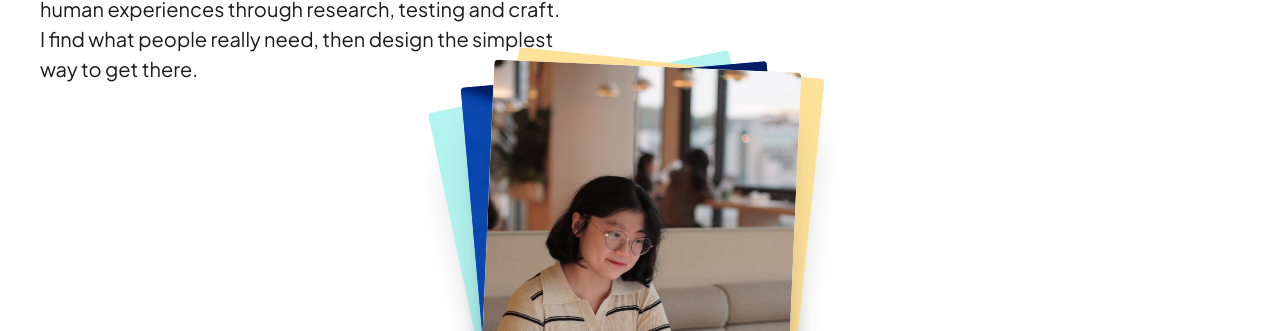
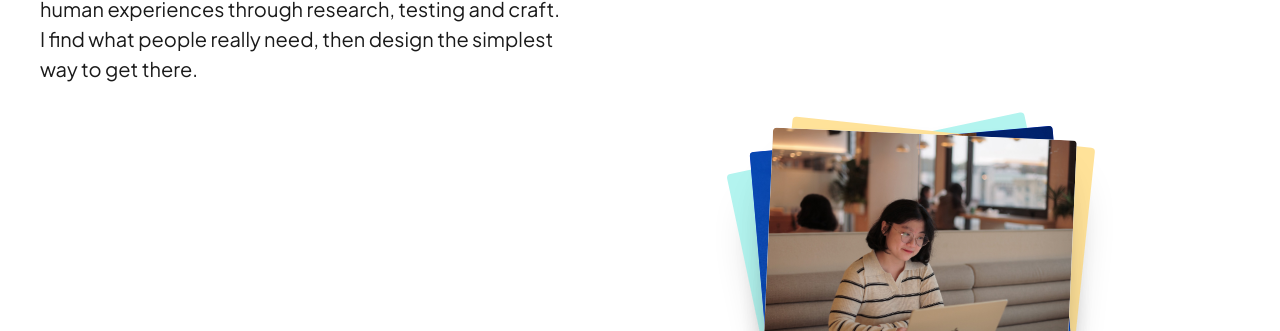
Before and after one commit to tjrud8088-creator/portfolio, a plain HTML site: page index.html in a window 1280 px wide. Shown: the part 64-395 px from the top of the page. Drawn offline with Linux system fonts and the light colour scheme.

Commit message:
Add files via upload

```diff
--- a/css/site.css
+++ b/css/site.css
@@ -576,7 +576,7 @@ a.plist__row:hover .plist__arrow, a.plist__row:focus-visible .plist__arrow { tra
 
 /* ---------- Home hero 2: intro + nav on top, photo on a tight pile, giant title behind ---------- */
 .home-hero2 {
-  --size: 16.8vw; position: relative; min-height: max(880px, 100svh); overflow: hidden; padding: 28px var(--page-pad) 0;
+  --size: min(16.8vw, 24vh); position: relative; min-height: max(820px, 100svh); overflow: hidden; padding: 28px var(--page-pad) 0;
 }
 .hero2__top { position: relative; z-index: 5; display: flex; justify-content: space-between; align-items: flex-start; gap: 2rem; }
 .hero2__nav { display: flex; gap: clamp(1.25rem, 4vw, 4rem); font-size: 0.8125rem; font-weight: 700; letter-spacing: 0.03em; text-transform: uppercase; padding-top: 0.35rem; }
@@ -592,8 +592,8 @@ a.plist__row:hover .plist__arrow, a.plist__row:focus-visible .plist__arrow { tra
 .hero2__title .role { font-size: clamp(1rem, 0.7rem + 1.5vw, 2.25rem); font-weight: 600; letter-spacing: -0.02em; line-height: 1.1; margin-bottom: 0.9em; }
 .hero2__copy { display: none; }
 .pile {
-  --mx: 0; --my: 0; --w: clamp(190px, 24vw, 360px);
-  position: absolute; z-index: 3; left: 50%; bottom: calc(var(--size) * 1.7); width: var(--w); aspect-ratio: 4 / 5; margin-left: calc(var(--w) / -2);
+  --mx: 0; --my: 0; --w: clamp(220px, min(26vw, 38vh), 520px);
+  position: absolute; z-index: 3; left: 60%; bottom: calc(var(--size) * 2.05); width: var(--w); aspect-ratio: 4 / 3; margin-left: 0;
 }
 .pcard {
   --tx: 0%; --ty: 0%; --rot: 0deg; position: absolute; inset: 0; display: block; border-radius: 4px; background: var(--c, #ededed); overflow: hidden;
@@ -605,7 +605,7 @@ a.plist__row:hover .plist__arrow, a.plist__row:focus-visible .plist__arrow { tra
 .pcard--b2 { --tx: 4%; --ty: -1%; --rot: 6deg; }
 .pcard--b3 { --tx: -7%; --ty: 3%; --rot: -12deg; }
 .pcard--top { --rot: 2.5deg; border-radius: 4px; }
-.pcard--top img { width: 100%; height: 100%; object-fit: cover; object-position: 56% 50%; display: block; }
+.pcard--top img { width: 100%; height: 100%; object-fit: cover; object-position: 70% 50%; display: block; }
 .pile:hover .pcard--top { scale: 1.015; }
 .pile.pre .pcard { opacity: 0; transform: translateY(90px) rotate(0deg); }
 .pile.intro .pcard { transition-delay: calc(var(--i) * 90ms + 80ms); }
@@ -613,7 +613,7 @@ a.plist__row:hover .plist__arrow, a.plist__row:focus-visible .plist__arrow { tra
 @media (max-width: 720px) {
   .home-hero2 { min-height: min(100svh, 700px); }
   .home-hero2 .home-intro { padding-right: 84px; }
-  .pile { --w: 56vw; }
+  .pile { --w: 62vw; left: 50%; margin-left: calc(var(--w) / -2); bottom: calc(var(--size) * 2.6); }
 }
 @media (min-width: 861px) {
   .menu-btn { opacity: 0; visibility: hidden; transition: opacity var(--dur-base), visibility 0s linear var(--dur-base), background var(--dur-fast); }
```
